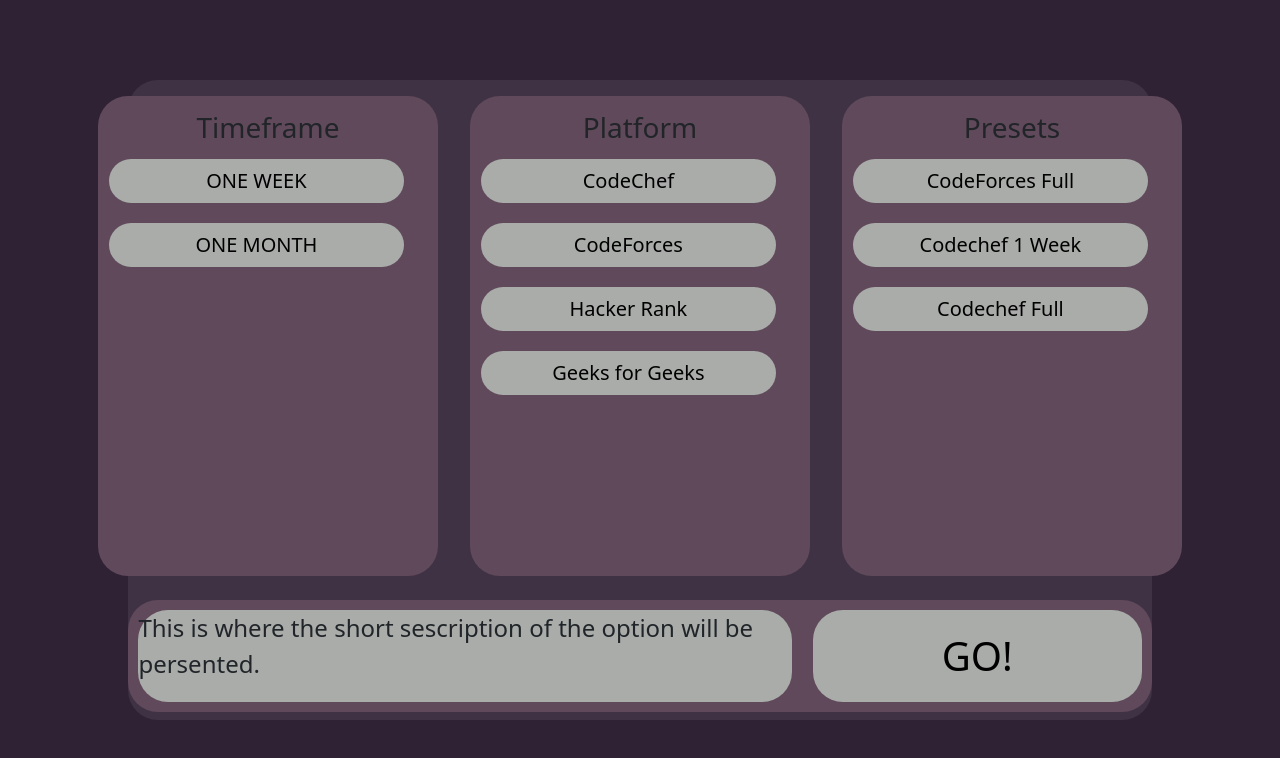
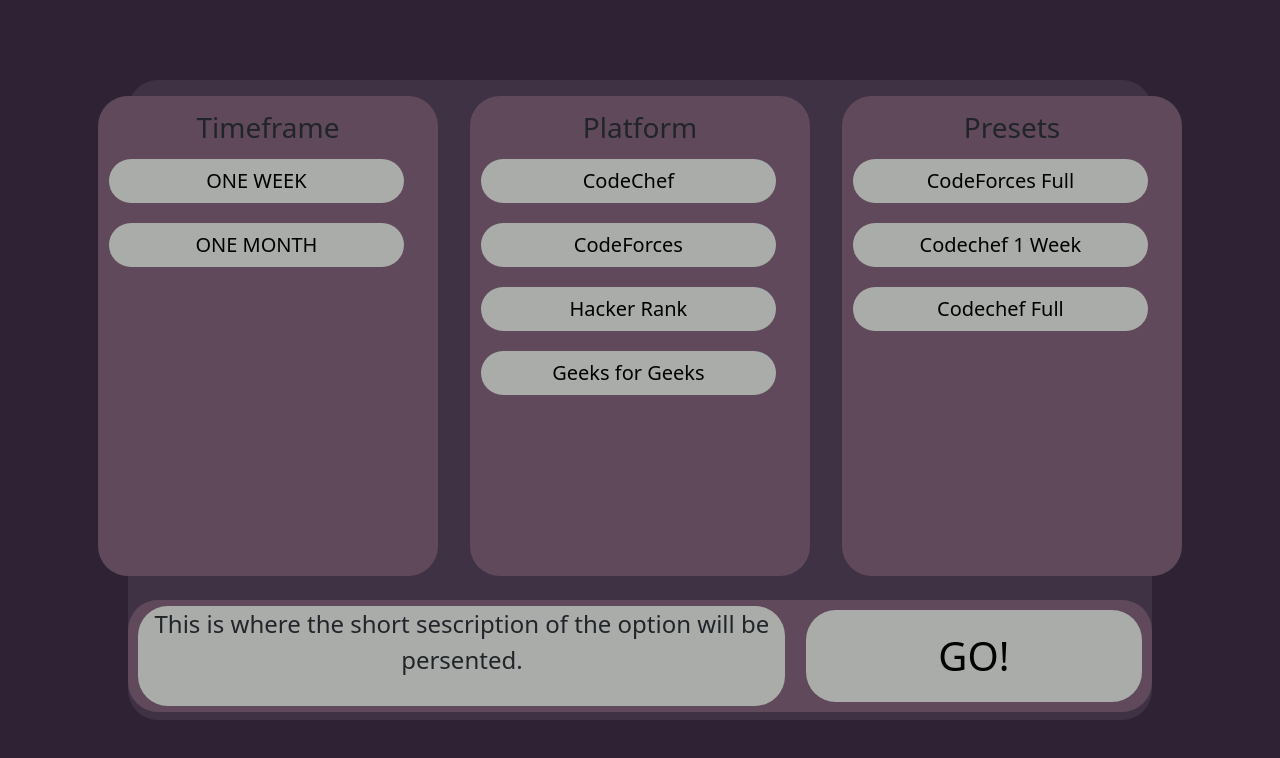
Before and after one commit to agent-storm/cal-set, a plain HTML site: page public/pages/cal-set-main-page.html in a window 1280 px wide. Drawn offline with nearby package versions, Linux system fonts and the light colour scheme.

Commit message:
fixed the action desc text

```diff
--- a/public/css/cal-set.css
+++ b/public/css/cal-set.css
@@ -103,12 +103,20 @@
     background-color: #60495A;
     border-radius: 30px;
 }
+.action-discription-div {
+    width: 60vw;
+    display: flex;
+    justify-content: center;
+    align-items: center;
+}
 .action-discription {
     margin:1.3vh;
-    width: 60vw;
+    width:100%;
+    height: 90%;
+    text-align: center;
+    background-color: #A9ACA9;
     border-radius: 30px;
     font-size: 3vh;
-    background-color: #A9ACA9;
 }
 .go-btn {
     background-color: #A9ACA9;
--- a/public/pages/cal-set-main-page.html
+++ b/public/pages/cal-set-main-page.html
@@ -73,7 +73,9 @@
         </div>
 
         <div class="desc-btn-container-div">
-            <p class="action-discription">  This is where the short sescription of the option will be persented.</p>
+            <div class="action-discription-div">
+                <p class="action-discription">  This is where the short sescription of the option will be persented.</p>
+            </div>
             <button class="go-btn">GO!</button>
         </div>
     </div>
```
